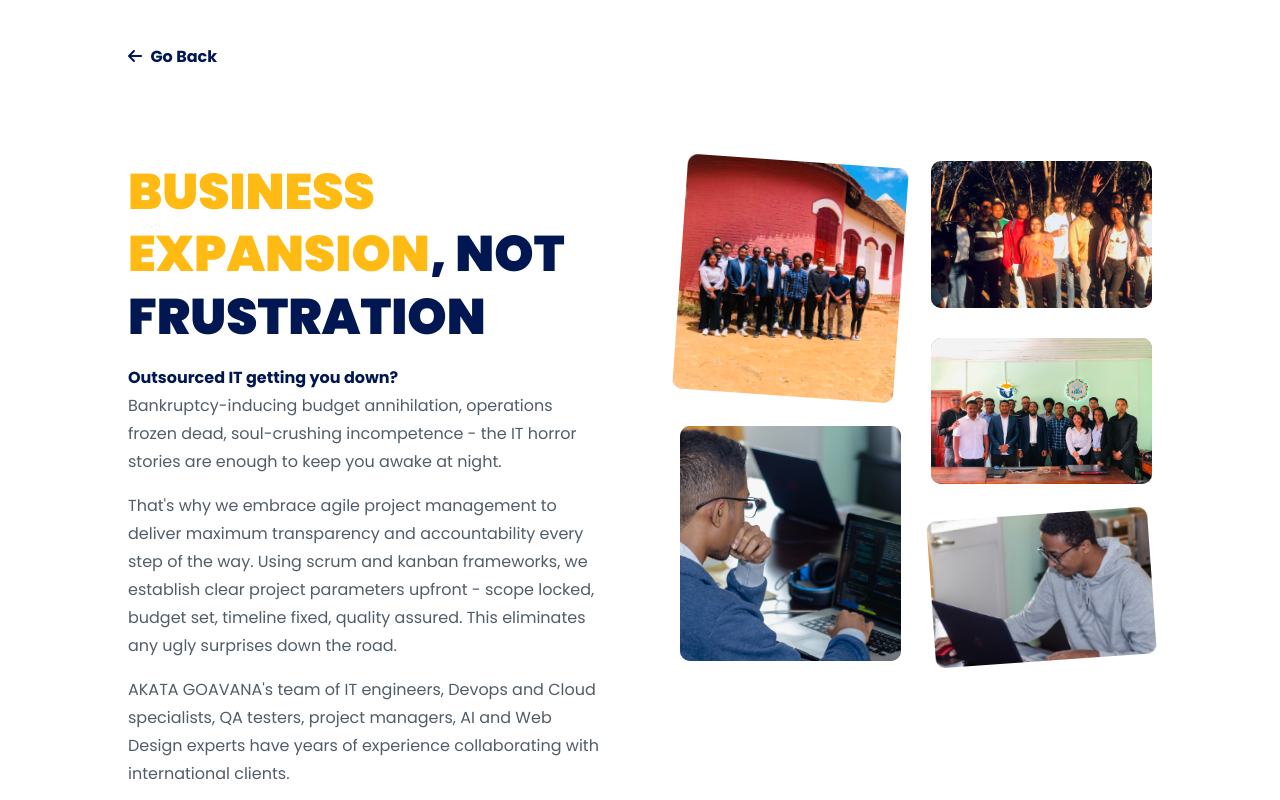
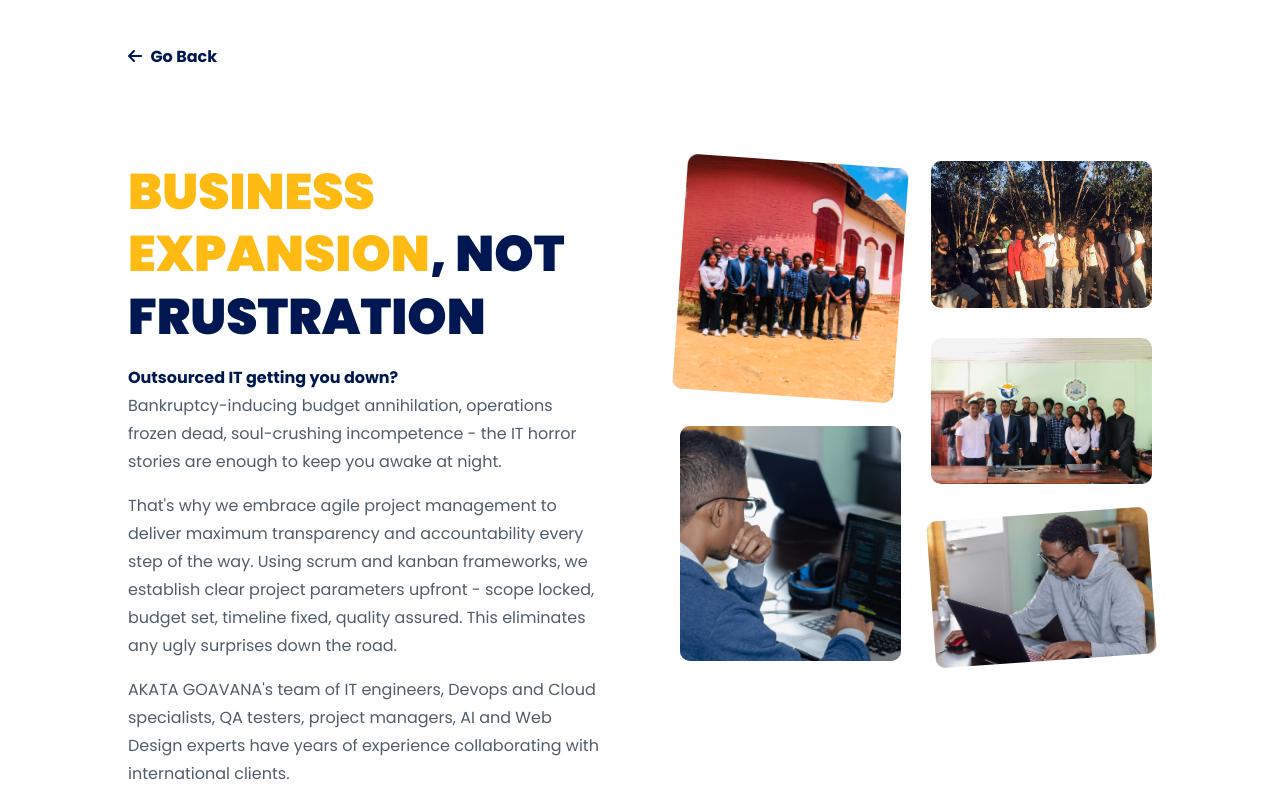
Before and after one commit to maxime-dot/website3, a Next.js app: page /teams in a window 1280 px wide. Shown: the top 800 px of the page. Built offline with nearby package versions, Linux system fonts and the light colour scheme.

Commit message:
fix: fix low quality picture on team gallery

```diff
--- a/src/app/teams/page.tsx
+++ b/src/app/teams/page.tsx
@@ -113,29 +113,29 @@ export default function Page() {
             <Image
               src={"/images/teams/akata-team.png"}
               alt="akata-team"
-              width={800}
-              height={800}
+              width={1920}
+              height={1920}
               className="card-part-photo"
             />
             <Image
-              src={"/images/teams/akata-team-2.png"}
+              src={"/images/teams/gallery/akata-cto-coding.avif"}
               alt="akata-team"
-              width={800}
-              height={800}
+              width={1920}
+              height={1920}
               className="card-part-photo"
             />
             <Image
               src={"/images/teams/akata-team-3.png"}
               alt="akata-team"
-              width={800}
-              height={800}
+              width={1920}
+              height={1920}
               className="card-part-photo"
             />
             <Image
               src={"/images/teams/akata-team-4.png"}
               alt="akata-team"
-              width={800}
-              height={800}
+              width={1920}
+              height={1920}
               className="card-part-photo"
             />
           </motion.div>
@@ -181,13 +181,15 @@ export default function Page() {
               className="part-photo"
             >
               <Image
-                src={"/images/teams/akata-team-2.png"}
+                src={"/images/teams/gallery/akata-cto-coding.avif"}
                 alt="akata-team"
-                width={800}
-                height={800}
+                width={1920}
+                height={1080}
                 className="card-part-photo"
                 onClick={() =>
-                  handleOpenGallery("/images/teams/akata-team-2.png")
+                  handleOpenGallery(
+                    "/images/teams/gallery/akata-cto-coding.avif",
+                  )
                 }
               />
             </motion.div>
@@ -200,13 +202,15 @@ export default function Page() {
               className="part-photo"
             >
               <Image
-                src={"/images/teams/akata-team-3.png"}
+                src={"/images/teams/gallery/team-akata-sortie.avif"}
                 alt="akata-team"
-                width={800}
-                height={800}
+                width={1920}
+                height={1080}
                 className="card-part-photo"
                 onClick={() =>
-                  handleOpenGallery("/images/teams/akata-team-3.png")
+                  handleOpenGallery(
+                    "/images/teams/gallery/team-akata-sortie.avif",
+                  )
                 }
               />
             </motion.div>
@@ -217,13 +221,15 @@ export default function Page() {
               className="part-photo"
             >
               <Image
-                src={"/images/teams/akata-team-4.png"}
+                src={"/images/teams/gallery/team-akata-shooting.avif"}
                 alt="akata-team"
-                width={300}
-                height={600}
+                width={1920}
+                height={1080}
                 className="card-part-photo"
                 onClick={() =>
-                  handleOpenGallery("/images/teams/akata-team-4.png")
+                  handleOpenGallery(
+                    "/images/teams/gallery/team-akata-shooting.avif",
+                  )
                 }
               />
             </motion.div>
@@ -235,13 +241,15 @@ export default function Page() {
               className="part-photo"
             >
               <Image
-                src={"/images/teams/akata-team-5.png"}
+                src={"/images/teams/gallery/mr-manase-coding.avif"}
                 alt="akata-team"
-                width={300}
-                height={600}
+                width={1920}
+                height={1080}
                 className="card-part-photo"
                 onClick={() =>
-                  handleOpenGallery("/images/teams/akata-team-5.png")
+                  handleOpenGallery(
+                    "/images/teams/gallery/mr-manase-coding.avif",
+                  )
                 }
               />
             </motion.div>
```
